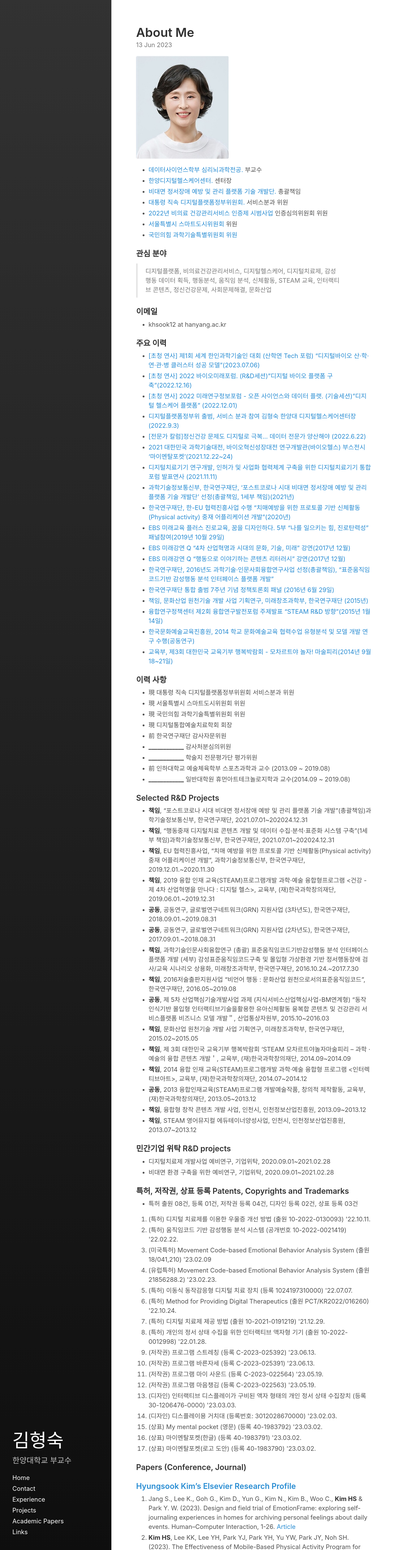
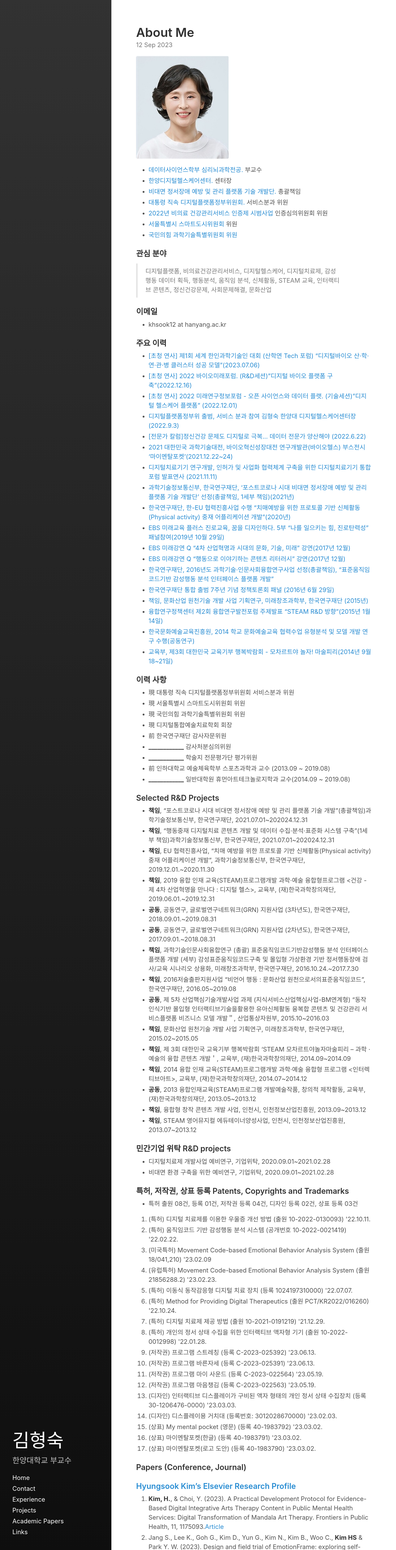
Before and after one commit to Rugger12/hyungsook, a Jekyll site: the page built from _posts/2023-09-12-about-me.md, in a window 1280 px wide. Shown: the whole page at 31% size. Built offline with Jekyll 4.4.1, drawn with Linux system fonts in a browser that asks for light colours; some of the changed text lies outside the part shown.

Commit message:
Update and rename 2023-06-13-about-me.md to 2023-09-12-about-me.md

```diff
--- a/_posts/2023-06-13-about-me.md
+++ b/_posts/2023-09-12-about-me.md
@@ -106,6 +106,7 @@ excerpt_separator:  <!--more-->
 ### <a href="https://hanyang.elsevierpure.com/en/persons/hyung-sook-kim" target="_blank">Hyungsook Kim's Elsevier Research Profile </a>
 
 <ol>
+  <li><strong>Kim, H.</strong>, & Choi, Y. (2023). A Practical Development Protocol for Evidence-Based Digital Integrative Arts Therapy Content in Public Mental Health Services: Digital Transformation of Mandala Art Therapy. Frontiers in Public Health, 11, 1175093.<a href="https://www.frontiersin.org/articles/10.3389/fpubh.2023.1175093">Article</a></li>
   <li>Jang S., Lee K., Goh G., Kim D., Yun G., Kim N., Kim B., Woo C., <strong>Kim HS</strong> & Park Y. W. (2023). Design and field trial of EmotionFrame: exploring self-journaling experiences in homes for archiving personal feelings about daily events. Human–Computer Interaction, 1-26. <a href="https://www.tandfonline.com/doi/epdf/10.1080/07370024.2023.2219259">Article</a></li>
   <li><strong>Kim HS</strong>, Lee KK, Lee YH, Park YJ, Park YH, Yu YW, Park JY, Noh SH. (2023). The Effectiveness of Mobile-Based Physical Activity Program for Treating Depression, Stress, Psychological Well-being, and Quality of Life Among Adults in Korea: A Pilot Study. JMIR mHealth and uHealth. <a href="https://preprints.jmir.org/preprint/46286/accepted">Article</a></li>
   <li>Park, D.Y., <strong>HS Kim</strong>. (2023). Determinants of Intentions to Use Digital Mental Healthcare Content among University Students, Faculty, and Staff: Motivation, Perceived Usefulness, Perceived Ease of Use, and Parasocial Interaction with AI Chatbot. Sustainability 15(1): 872. <a href="https://doi.org/10.3390/su15010872">Article</a></li>
```
